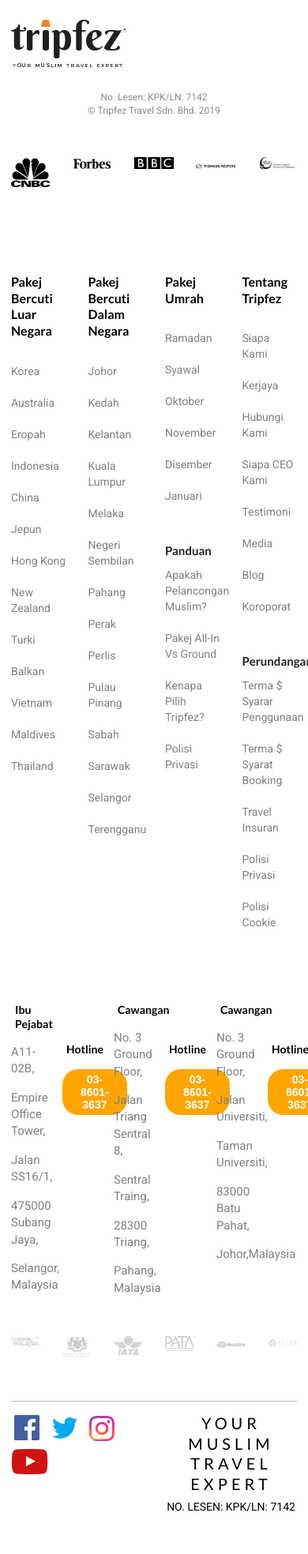
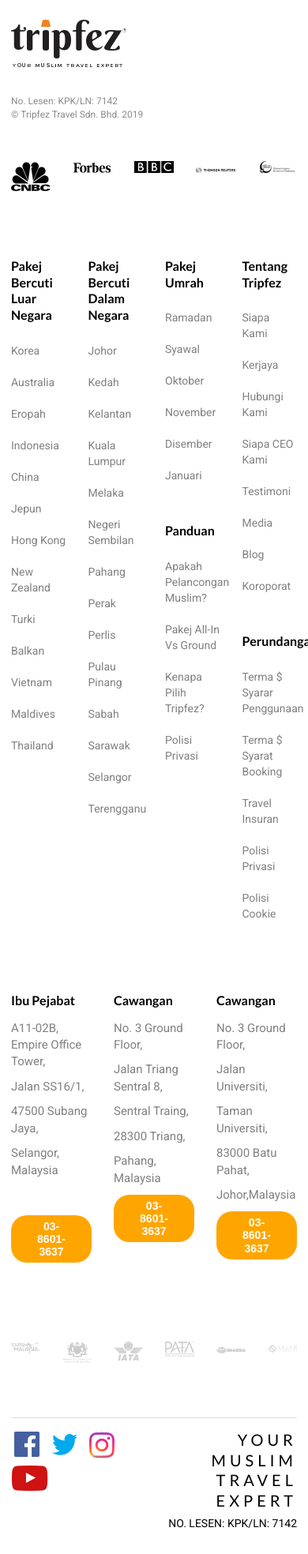
Before and after one commit to smrgillani/semantic-ui, a website: page src/footer.html in a window 390 px wide. Shown: the top 1968 px of the page at 79% size. Drawn offline with nearby package versions, Linux system fonts and the light colour scheme.

Commit message:
design changed

```diff
--- a/src/footer.html
+++ b/src/footer.html
@@ -2,87 +2,46 @@
 <html>
    <head>
       <title></title>
-
       <meta charset="utf-8">
       <meta name="viewport" content="width=device-width, initial-scale=1">
-
       <link rel="stylesheet" type="text/css" href="../semantic/dist/semantic.min.css">
-
       <link href="https://fonts.googleapis.com/css?family=Roboto:100,100i,300,300i,400,400i,500,500i,700,700i,900,900i" rel="stylesheet">
       <link rel="stylesheet" type="text/css" href="build/style.css">
    </head>
    <body>
-
-
-
-
-<section class="menu">
-	<div class="ui container">
-
-				<div class="menuinfo">
-					<div class="logoTop">
-						<img src=" assets/image/logo.png">
-					</div>
-
+      <div class="ui container logoTop">
+         <div class="ui one column grid">
+            <div class="column">
+               <img src="assets/image/logo.png">
+               <div class="ui hidden divider"></div>
                <p> No. Lesen: KPK/LN: 7142</p>
                <p> © Tripfez Travel Sdn. Bhd. 2019</p>
-
-
             </div>
-
-
          </div>
-</section>
-
-
-
-
-
-<section class="picture">
-	<div class="ui container">
-
+      </div>
+      <div class="ui container picture">
          <div class="ui five column grid">
             <div class="column">
                <img src=" assets/image/1.png">
             </div>
-
             <div class="column">
                <img src=" assets/image/2.png">
             </div>
-
             <div class="column">
                <img src=" assets/image/3.png">
             </div>
-
             <div class="column">
                <img src=" assets/image/4.png">
             </div>
             <div class="column">
                <img src=" assets/image/5.png">
             </div>
-
-
-
-
-
          </div>
-
       </div>
-</section>
-
-
-
-
-
-
-<section class="contact">
-	<div class="ui container">
-
+      <div class="ui container contact">
          <div class="ui four column grid">
             <div class="column">
-
-				<div class="footerinfo3">
-					<h5> pakej bercuti luar negara</h5>
+               <h5 class="headingCustom"> pakej bercuti luar negara</h5>
                <a href=""> Korea</a>
                <a href=""> Australia </a>
                <a href="">  eropah </a>
@@ -97,12 +56,8 @@
                <a href=""> maldives </a>
                <a href=""> thailand</a>
             </div>
-			</div>
-
             <div class="column">
-
-				<div class="footerinfo3">
-					<h5> pakej bercuti dalam negara</h5>
+               <h5 class="headingCustom"> pakej bercuti dalam negara</h5>
                <a href="">Johor </a>
                <a href=""> kedah</a>
                <a href=""> kelantan</a>
@@ -117,33 +72,26 @@
                <a href=""> sarawak</a>
                <a href=""> selangor</a>
                <a href="">terengganu</a>
-
             </div>
-			</div>
-
             <div class="column">
-
-				<div class="footerinfo3">
-					<h5> pakej umrah</h5>
+               <h5 class="headingCustom"> pakej umrah</h5>
                <a href=""> ramadan</a>
                <a href=""> syawal</a>
                <a href="">oktober</a>
                <a href="">november</a>
                <a href=""> disember</a>
                <a href=""> januari</a>
-					<a href="">  <div class="space"></div>  </a>
-					<h4>  panduan </h4>
+               <a href="">
+                  <div class="space"></div>
+               </a>
+               <h5 class="headingCustom">  panduan </h5>
                <a href="">apakah pelancongan muslim?</a>
                <a href=""> pakej All-in vs Ground</a>
                <a href=""> kenapa pilih tripfez?</a>
                <a href=""> polisi privasi</a>
             </div>
-			</div>
-
             <div class="column">
-
-				<div class="footerinfo3">
-					<h5> tentang tripfez</h5>
+               <h5 class="headingCustom"> tentang tripfez</h5>
                <a href=""> siapa kami</a>
                <a href=""> kerjaya </a>
                <a href=""> hubungi kami</a>
@@ -152,9 +100,10 @@
                <a href=""> media</a>
                <a href=""> blog</a>
                <a href=""> koroporat</a>
-					<a href=""> <div class="space"></div> </a>
-
-					<h4>   perundangan  </h4>
+               <a href="">
+                  <div class="space"></div>
+               </a>
+               <h5 class="headingCustom">   perundangan  </h5>
                <a href="">terma $ syarar penggunaan</a>
                <a href=""> terma $ syarat booking</a>
                <a href=""> travel insuran</a>
@@ -162,140 +111,63 @@
                <a href=""> polisi cookie</a>
             </div>
          </div>
-
       </div>
-
-
-	</div>
-</section>
-
-
-
-
-
-
-<section class="footer">
-	<div class="ui container">
-
-     <div class="ui six column grid">
+      <div class="ui container footer">
+         <div class="ui three column grid">
             <div class="column">
-				<div class="footerinfo2">
-					<h5> ibu pejabat</h5>
-
-					<p> A11-02B,</p>
-					<p> empire office tower,</p>
-					<p> jalan SS16/1,</p>
-					<p> 475000 subang jaya,</p>
-					<p> selangor, malaysia</p>
-				</div>
-			</div>
-
-			<div class="column">
-				<div class="footerinfo2">
-					<div class="movedown">
-					<h5> hotline</h5>
+               <h5 class="headingCustom"> ibu pejabat</h5>
+               <p> A11-02B, Empire Office Tower, </p>
+               <p> Jalan SS16/1, </p>
+               <p> 47500 Subang Jaya,</p>
+               <p> Selangor, Malaysia</p>
+               <div class="ui hidden divider"></div>
+               <div class="ui hidden divider"></div>
                <button> 03-8601-3637</button>
             </div>
-				</div>
-			</div>
-
             <div class="column">
-				<div class="footerinfo2">
-					<h5> cawangan</h5>
+               <h5 class="headingCustom"> cawangan</h5>
                <p> no. 3 ground floor,</p>
                <p> jalan triang sentral 8,</p>
                <p> sentral traing,</p>
                <p> 28300 triang,</p>
                <p> pahang, malaysia</p>
-
-				</div>
-			</div>
-
-			<div class="column">
-				<div class="footerinfo2">
-					<div class="movedown">
-					<h5> hotline</h5>
                <button> 03-8601-3637</button>
             </div>
-				</div>
-			</div>
-
             <div class="column">
-				<div class="footerinfo2">
-					<h5> cawangan</h5>
+               <h5 class="headingCustom"> cawangan</h5>
                <p> no. 3 ground floor,</p>
                <p> jalan universiti,</p>
                <p> taman universiti,</p>
                <p> 83000 batu pahat,</p>
                <p> johor,malaysia</p>
-				</div>
-			</div>
-
-			<div class="column">
-				<div class="footerinfo2">
-					<div class="movedown">
-					<h5> hotline</h5>
                <button> 03-8601-3637</button>
             </div>
          </div>
       </div>
-
-</div>
-
-	</div>
-</section>
-
-
-
-
-
-<section class="pictureend">
-	<div class="ui container">
-
-
+      <div class="ui container clientLogo">
          <div class="ui six column grid">
             <div class="column">
                <img src=" assets/image/f1.png">
             </div>
-
             <div class="column">
                <img src=" assets/image/f2.png">
             </div>
-
-
             <div class="column">
                <img src=" assets/image/f3.png">
             </div>
-
             <div class="column">
                <img src=" assets/image/f4.png">
             </div>
-
             <div class="column">
                <img src=" assets/image/f5.png">
             </div>
-
-
             <div class="column">
                <img src=" assets/image/f6.png">
             </div>
-
-
-
-
          </div>
-
-
       </div>
-</section>
-
-
-
-
-
-
-<section class="footerend">
-	<div class="ui container">
+      <div class="ui container footerend">
+         <div class="ui divider"></div>
          <div class="ui two column grid">
             <div class="column">
                <div class="footerinfoendleft">
@@ -305,9 +177,6 @@
                   <a href=""> <img src="assets/image/utube.png "></a>
                </div>
             </div>
-
-
-
             <div class="column">
                <div class="footerinfoendright">
                   <h2> your muslim travel expert </h2>
@@ -315,19 +184,11 @@
                </div>
             </div>
          </div>
-
-
-
-
       </div>
-</section>
-
       <script
          src="https://code.jquery.com/jquery-3.1.1.min.js"
          integrity="sha256-hVVnYaiADRTO2PzUGmuLJr8BLUSjGIZsDYGmIJLv2b8="
          crossorigin="anonymous"></script>
       <script src="../semantic/dist/semantic.min.js"></script>
-
-
    </body>
 </html>
--- a/src/scss/footer.scss
+++ b/src/scss/footer.scss
@@ -1,284 +1,82 @@
 @import "variables";
-
-
-
-
-img	{
+img {
   max-width: 100%;
 }
 
-.menu{
+.logoTop {
   padding-top: 25px;
-	/*border: 2px solid red;*/
-	}
-.menuinfo{
-	/*border: 2px solid green;*/
-}
-
-.menuinfo p{
+  p {
     color: #00000075;
     font-size: 12px;
     margin: 0px;
-	    /* padding: 10px 0px; */
+  }
 }
 
-.logoTop{
-	margin-bottom: 25px;
+.picture,
+.footer,
+.clientLogo {
+  padding: 50px 0px;
 }
 
-
-
-
-
-
-.picture{
-	padding: 50px 0px;
-
+.contact {
+  padding: 30px 0px;
+  a {
+    text-transform: capitalize;
+    color: gray;
+    padding: 10px 0px;
+    display: block;
+  }
+  .space {
+    padding: 10px 0px;
+  }
 }
 
-.pictureinfo{
-
-display: flex;
-
-justify-content: space-between;
-
-flex-wrap: wrap;
-}
-.pictureinfo .pix{
-}
-
-
-
-.contact{
-	padding: 30px 0px;
-
-}
-
-
-.contact .bigbox{
-	display: flex;
-	justify-content: space-between;
-}
-.contact .footerinfo3{
-
-}
-.contact .footerinfo3 h5{
+h5.headingCustom {
   text-transform: capitalize;
   color: black;
   font-size: 16px;
-	margin: 0px;
-	padding: 0px 0px 20px 0px;
-	text-shadow: 0.5px 0.2px 0.5 px black;
+  margin-top: 0px;
 }
 
-.contact .footerinfo3 a{
-	text-transform: capitalize;
-	color: gray;
-	font-size: 14px;
-	padding: 10px 0px;
-	margin: 0px;
-	display: block;
-	text-decoration: none;
-}
-.contact .footerinfo3 h4{
-	text-transform: capitalize;
-	margin: 0px;
-}
-.contact .space{
-	padding: 10px 0px;
-}
-
-
-
-.footer{
-
-padding: 50px 0px;
-
-}
-
-
-
- .footer .boxfooter{
- 	display: flex;
- 	justify-content: space-between;
- }
-.footerinfo2{
-
-}
-
-.footerinfo2 h5{
-	padding: 2px 5px;
-	color: black;
-	text-transform: capitalize;
-}
-
-.footer button{
+.footer {
+  button {
     font-weight: bold;
     color: white;
     background-color: orange;
     border: none;
     border-radius: 20px;
     padding: 5px 23px;
+    border: 1px solid transparent;
   }
-.footer button:hover{
+  button:hover {
     background-color: white;
-	color:orange;
+    color: orange;
     border: 1px solid orange;
   }
-.footer .footerinfo2 p{
+  p {
     color: gray;
     font-size: 15px;
     text-transform: capitalize;
+    margin-bottom: 10px;
+  }
 }
 
-
-.footer .movedown{
-	padding-top: 50px;
-}
-
-
-
-.pictureend{
-
-}
-
-
-
-.pictureend .pictureinfo img{
-
-}
-
-
-.footerend{
-	padding: 50px 0px;
-}
-
-
-
-.footerend .container{
-
-border-top: 1px solid #bbbbbb;
-
-padding-top: 15px;
-}
-.footerend .endbox{
-	display: flex;
-	justify-content: space-between;
-}
-.footerinfoendleft{
-
-}
-
-.footerinfoendright{
-
+.footerinfoendright {
   text-align: right;
-}
-
-.footerinfoendright h2{
-
+  h2 {
     margin: 0px;
-
     letter-spacing: 5px;
-
     font-size: 20px;
-
     color: black;
-
     font-weight: 500;
-
     text-transform: uppercase;
   }
-
-
-.footerinfoendright p{
-
+  p {
     text-transform: uppercase;
-
     font-size: 14px;
-
     color: black;
-
     text-align: right;
-
     margin: 0px;
-
     padding-top: 5px;
   }
-
-
-@media (max-width: 576px)
-{
- 	.picture {
-    display: flex;
-    margin-bottom: 25px;
-    justify-content: center;
 }
-
-.menuinfo p {
-
-    text-align: center;
-}
-.picture .pictureinfo {
-    display: flex;
-    justify-content: space-between;
-    flex-wrap: wrap;
-}
-
-.picture .pictureinfo .pix {
-	display: block;
-	flex-basis: 100%;
-	justify-content: center;
-	display: flex;
-	padding-top: 10px;
-}
-
-.contact .bigbox {
-    justify-content: center;
-    display: flex;
-    flex-wrap: wrap;
-}
-
- 	.footer .boxfooter {
-    display: flex;
-    justify-content: space-between;
-    flex-wrap: wrap;
-}
-
-
-.footer .col-lg-2 {
-    flex-basis: 50%;
-}
-.pictureend .pictureinfo .pix {
-
-display: block;
-
-flex-basis: 100%;
-
-display: flex;
-
-justify-content: center;
-
-padding-top: 10px;
-}
-
-
-.footerend .endbox {
-    display: flex;
-    justify-content: space-between;
-    flex-wrap: wrap;
-    justify-content: center;
-}
-
-
-.footerend .footerinfoendright h2 {
-    text-align: center;
-
-}
-
-
-.footerend .footerinfoendright p {
-
-    text-align: center;
-}
-
-}
```
Also changed, not shown: src/build/style.css. Lines whose indentation alone changed are shown as unchanged.
